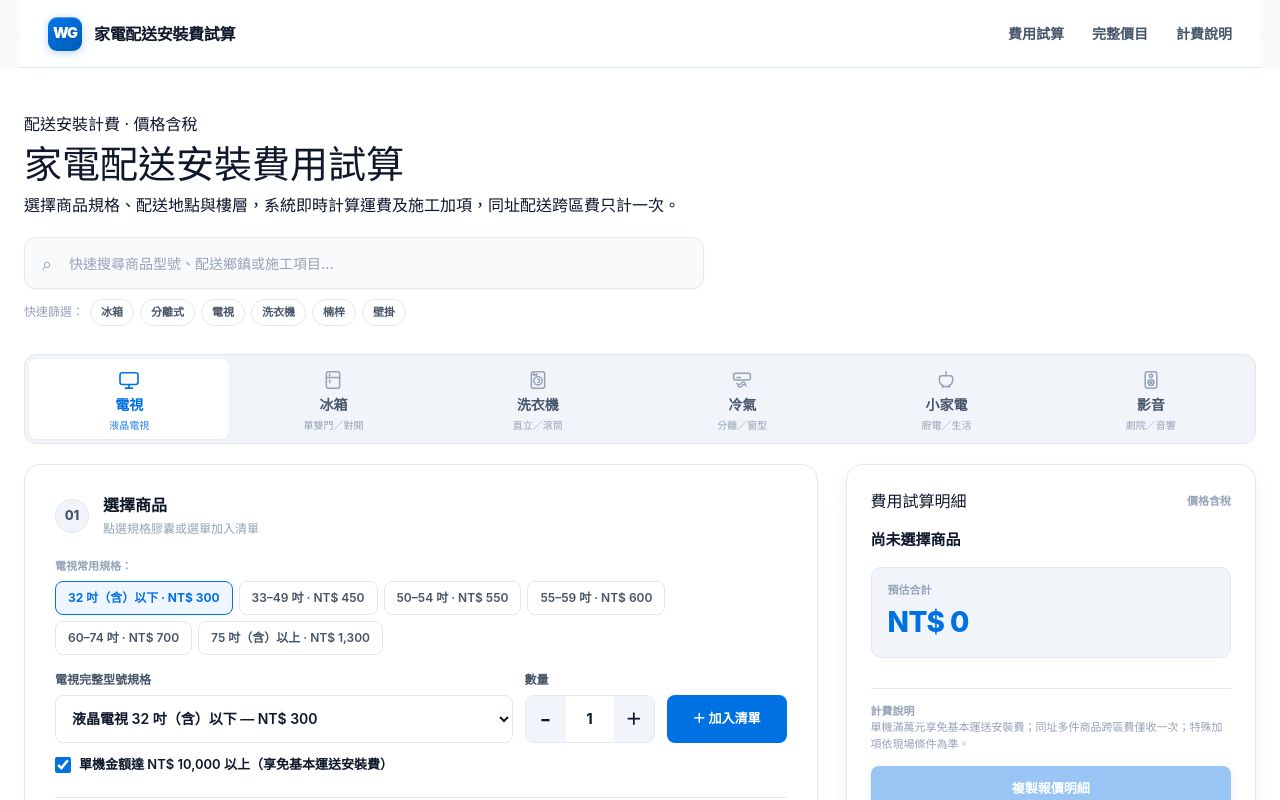
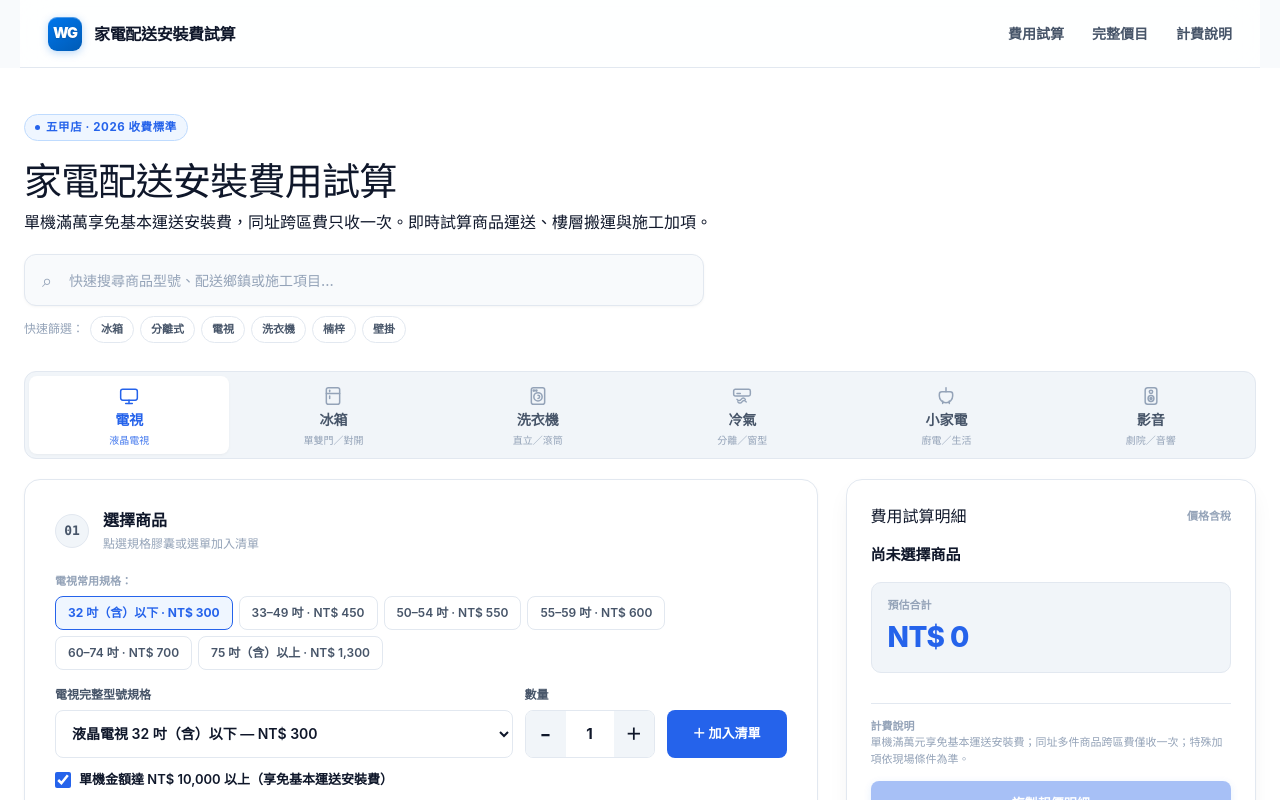
Before and after one commit to lalawgwg99/WGapp, a Next.js app: page / in a window 1280 px wide. Shown: the top 800 px of the page. Built offline with nearby package versions, Linux system fonts and the light colour scheme.

Commit message:
整合精簡文字、剔除重複內容並全面升級為 TaiCalc 極簡現代風格與調色盤

```diff
--- a/app/globals.css
+++ b/app/globals.css
@@ -1,7 +1,7 @@
 @import "tailwindcss";
 
 :root {
-  /* Apple / Stripe 現代極簡科技風調色盤 */
+  /* TaiCalc 現代極簡生活決策調色盤 */
   --bg-app: #f8fafc;
   --bg-surface: #ffffff;
   --bg-surface-subtle: #f1f5f9;
@@ -13,10 +13,10 @@
 
   --border-subtle: #e2e8f0;
   --border-medium: #cbd5e1;
-  --border-focus: #0071e3;
+  --border-focus: #2563eb;
 
-  --brand-blue: #0071e3;
-  --brand-blue-hover: #0077ed;
+  --brand-blue: #2563eb;
+  --brand-blue-hover: #1d4ed8;
   --brand-blue-subtle: #eff6ff;
   --brand-blue-border: #bfdbfe;
 
@@ -27,15 +27,15 @@
   --success-green-subtle: #ecfdf5;
   --success-green-text: #047857;
 
-  --shadow-sm: 0 1px 2px 0 rgb(0 0 0 / 0.05);
-  --shadow-md: 0 4px 6px -1px rgb(0 0 0 / 0.07), 0 2px 4px -2px rgb(0 0 0 / 0.05);
-  --shadow-lg: 0 10px 25px -3px rgb(0 0 0 / 0.07), 0 4px 6px -4px rgb(0 0 0 / 0.05);
-  --shadow-xl: 0 20px 35px -5px rgb(0 0 0 / 0.09), 0 8px 10px -6px rgb(0 0 0 / 0.05);
+  --shadow-sm: 0 1px 3px 0 rgb(0 0 0 / 0.04), 0 1px 2px -1px rgb(0 0 0 / 0.02);
+  --shadow-md: 0 4px 6px -1px rgb(0 0 0 / 0.05), 0 2px 4px -2px rgb(0 0 0 / 0.03);
+  --shadow-lg: 0 10px 25px -4px rgb(0 0 0 / 0.06), 0 4px 6px -2px rgb(0 0 0 / 0.04);
+  --shadow-xl: 0 20px 35px -5px rgb(0 0 0 / 0.08), 0 8px 10px -6px rgb(0 0 0 / 0.04);
 
   /* 相容舊版變數 */
   --ink: #0f172a;
-  --teal: #0071e3;
-  --teal-2: #0077ed;
+  --teal: #2563eb;
+  --teal-2: #1d4ed8;
   --mint: #eff6ff;
   --cream: #f8fafc;
   --paper: #ffffff;
@@ -105,18 +105,40 @@ main { width: 100%; overflow-x: clip; }
 .site-header nav a { transition: color .15s ease; }
 .site-header nav a:hover { color: var(--brand-blue); }
 
-/* 分類 Segmented Tabs (含 Apple 質感向量圖標) */
+.eyebrow {
+  display: inline-flex;
+  align-items: center;
+  gap: 6px;
+  background: var(--brand-blue-subtle);
+  color: var(--brand-blue);
+  font-size: 11.5px;
+  font-weight: 700;
+  letter-spacing: 0.05em;
+  padding: 4px 10px;
+  border-radius: 999px;
+  margin: 0 0 12px;
+  border: 1px solid var(--brand-blue-border);
+}
+.eyebrow span {
+  width: 5px;
+  height: 5px;
+  border-radius: 50%;
+  background: var(--brand-blue);
+  display: inline-block;
+}
+
+/* 分類 Segmented Tabs (含 TaiCalc 質感向量圖標) */
 .category-tabs {
   max-width: 1240px; margin: 24px auto 20px; display: grid; grid-template-columns: repeat(6, 1fr);
-  background: var(--bg-surface-subtle); border-radius: 14px; padding: 5px; gap: 5px; border: 1px solid var(--border-subtle);
+  background: var(--bg-surface-subtle); border-radius: 12px; padding: 4px; gap: 4px; border: 1px solid var(--border-subtle);
 }
 .category-tab {
-  min-height: 64px; color: var(--text-secondary); background: transparent; border: 0;
-  border-radius: 10px; padding: 10px 8px; text-align: center; cursor: pointer; transition: all .15s cubic-bezier(0.16, 1, 0.3, 1);
+  min-height: 58px; color: var(--text-secondary); background: transparent; border: 0;
+  border-radius: 8px; padding: 8px 6px; text-align: center; cursor: pointer; transition: all .15s ease;
   display: flex; flex-direction: column; align-items: center; justify-content: center; gap: 4px;
 }
 .tab-icon-wrap {
-  width: 26px; height: 26px; display: grid; place-items: center; color: var(--text-muted);
+  width: 24px; height: 24px; display: grid; place-items: center; color: var(--text-muted);
   transition: all .15s ease;
 }
 .category-tab span { display: block; font-size: 13px; font-weight: 700; line-height: 1.2; }
@@ -127,7 +149,7 @@ main { width: 100%; overflow-x: clip; }
   background: var(--bg-surface); color: var(--brand-blue);
   box-shadow: var(--shadow-sm);
 }
-.category-tab.active .tab-icon-wrap { color: var(--brand-blue); transform: scale(1.08); }
+.category-tab.active .tab-icon-wrap { color: var(--brand-blue); }
 .category-tab.active small { color: var(--brand-blue); opacity: .85; }
 
 /* 試算器 Grid 佈局 */
@@ -137,14 +159,15 @@ main { width: 100%; overflow-x: clip; }
 .step-block:last-child { border-bottom: 0; }
 .step-title { display: flex; align-items: center; gap: 14px; margin-bottom: 20px; }
 .step-title > b {
-  width: 34px; height: 34px; flex: 0 0 auto; display: grid; place-items: center;
-  background: var(--bg-surface-subtle); border-radius: 50%; color: var(--text-secondary);
-  font-size: 13px; font-weight: 800; border: 1px solid var(--border-subtle); transition: all .15s ease;
+  width: 30px; height: 30px; flex: 0 0 auto; display: grid; place-items: center;
+  background: var(--bg-surface-subtle); border-radius: 8px; color: var(--text-secondary);
+  font-family: ui-monospace, SFMono-Regular, Menlo, Monaco, Consolas, monospace;
+  font-size: 12px; font-weight: 800; border: 1px solid var(--border-subtle); transition: all .15s ease;
 }
 .step-title.completed > b {
   background: var(--success-green); color: white; border-color: var(--success-green);
 }
-.step-title h3 { margin: 0; font-size: 16px; font-weight: 700; color: var(--text-primary); }
+.step-title h3 { margin: 0; font-size: 15px; font-weight: 700; color: var(--text-primary); }
 .step-title p { margin: 3px 0 0; color: var(--text-muted); font-size: 12px; }
 
 /* 規格按鈕膠囊 (Spec Chips) */
@@ -152,7 +175,7 @@ main { width: 100%; overflow-x: clip; }
 .spec-chips-label { font-size: 11px; font-weight: 700; color: var(--text-muted); margin-bottom: 6px; display: block; }
 .spec-chips { display: flex; gap: 6px; flex-wrap: wrap; }
 .spec-chip {
-  padding: 7px 12px; border: 1px solid var(--border-subtle); border-radius: 8px; background: var(--bg-surface);
+  padding: 6px 12px; border: 1px solid var(--border-subtle); border-radius: 8px; background: var(--bg-surface);
   color: var(--text-secondary); font-size: 12px; font-weight: 600; cursor: pointer; transition: all .12s ease;
 }
 .spec-chip:hover { border-color: var(--border-medium); background: var(--bg-surface-subtle); }
@@ -165,7 +188,7 @@ main { width: 100%; overflow-x: clip; }
   padding: 44px max(24px, calc((100vw - 1240px)/2)) 80px;
 }
 .section-heading { max-width: 1240px; margin: 0 auto 28px; }
-.section-heading h2 { font-size: clamp(28px, 3.2vw, 38px); }
+.section-heading h2 { font-size: clamp(28px, 3.2vw, 38px); letter-spacing: -0.02em; }
 .section-heading > p:last-child { color: var(--text-secondary); margin-top: 8px; font-size: 15px; }
 
 /* Spotlight 萬用搜尋列 */
@@ -505,17 +528,17 @@ main { width: 100%; overflow-x: clip; }
 .notes-section { max-width: 1240px; margin: 0 auto; padding: 80px 28px 60px; }
 .note-cards { display: grid; grid-template-columns: repeat(4, 1fr); gap: 16px; margin-top: 24px; }
 .note-cards article {
-  background: var(--bg-surface); border: 1px solid var(--border-subtle); border-radius: 14px;
-  padding: 26px 22px; box-shadow: var(--shadow-sm); transition: transform .15s ease, box-shadow .15s ease;
+  background: var(--bg-surface); border: 1px solid var(--border-subtle); border-radius: 12px;
+  padding: 22px 20px; box-shadow: var(--shadow-sm); transition: transform .15s ease, box-shadow .15s ease, border-color .15s ease;
 }
-.note-cards article:hover { transform: translateY(-2px); box-shadow: var(--shadow-md); }
+.note-cards article:hover { transform: translateY(-2px); box-shadow: var(--shadow-md); border-color: var(--border-medium); }
 .note-icon-squircle {
-  width: 36px; height: 36px; border-radius: 10px; background: var(--brand-blue-subtle); color: var(--brand-blue);
-  display: grid; place-items: center; margin-bottom: 14px;
+  width: 32px; height: 32px; border-radius: 8px; background: var(--brand-blue-subtle); color: var(--brand-blue);
+  display: grid; place-items: center; margin-bottom: 12px;
 }
-.note-cards span { color: var(--text-muted); font-size: 11px; font-weight: 800; letter-spacing: 0.05em; text-transform: uppercase; }
-.note-cards h3 { margin: 8px 0 8px; font-size: 15px; font-weight: 700; color: var(--text-primary); }
-.note-cards p { color: var(--text-secondary); font-size: 13px; line-height: 1.6; margin: 0; }
+.note-cards span { color: var(--brand-blue); font-size: 11px; font-weight: 800; letter-spacing: 0.05em; font-family: ui-monospace, SFMono-Regular, Menlo, Monaco, Consolas, monospace; }
+.note-cards h3 { margin: 6px 0 6px; font-size: 15px; font-weight: 700; color: var(--text-primary); }
+.note-cards p { color: var(--text-secondary); font-size: 13px; line-height: 1.55; margin: 0; }
 .source-note {
   display: flex; justify-content: space-between; align-items: center; gap: 24px;
   margin-top: 28px; padding: 16px 20px; background: var(--bg-surface); border: 1px solid var(--border-subtle);
--- a/app/page.tsx
+++ b/app/page.tsx
@@ -470,9 +470,9 @@ export default function Home() {
 
       <section className="calculator-section hero-app-section" id="calculator">
         <div className="section-heading">
-          <p className="eyebrow"><span /> 配送安裝計費 · 價格含稅</p>
+          <p className="eyebrow"><span /> 五甲店 · 2026 收費標準</p>
           <h2>家電配送安裝費用試算</h2>
-          <p>選擇商品規格、配送地點與樓層，系統即時計算運費及施工加項，同址配送跨區費只計一次。</p>
+          <p>單機滿萬享免基本運送安裝費，同址跨區費只收一次。即時試算商品運送、樓層搬運與施工加項。</p>
 
           <div className="universal-search-wrap">
             <label className="universal-search">
@@ -685,7 +685,6 @@ export default function Home() {
                   )}
                 </div>
               </div>
-              <p className="condition-summary">配送至 <b>{selectedArea.place}</b> ｜ 跨區運費：{selectedArea.fee === null ? "另議" : money(selectedArea.fee)} ｜ 搬運：{noElevator ? `無電梯 ${floor} 樓` : "有電梯（免樓層費）"}</p>
             </div>
 
             {/* Step 03 */}
```
